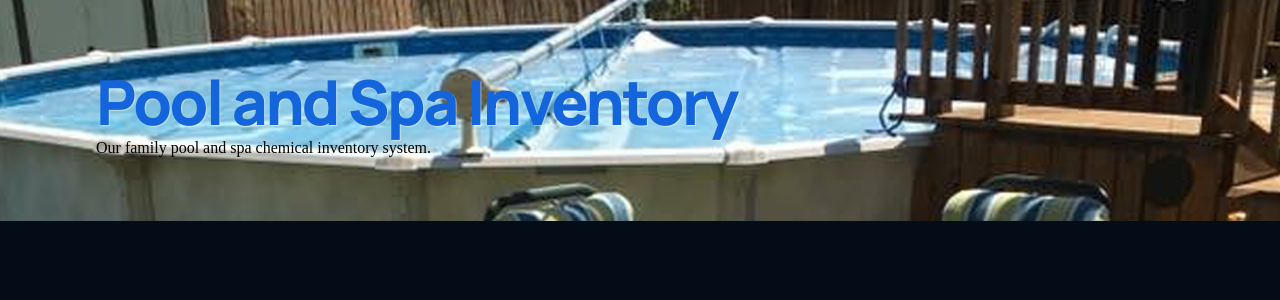
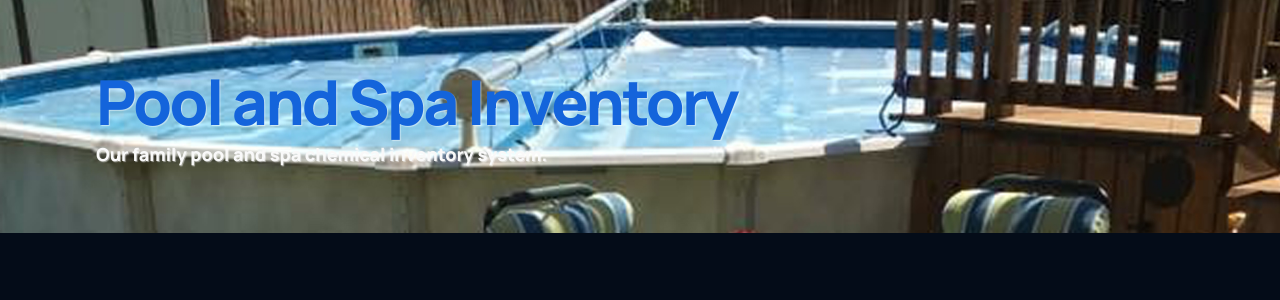
Before and after one commit to rehmpke/pool-and-spa, a React (Create React App) app: page / in a window 1280 px wide. Shown: the top 300 px of the page. Built offline with nearby package versions, Linux system fonts and the light colour scheme.

Commit message:
Change header font styles and class

```diff
--- a/src/containers/header/Header.jsx
+++ b/src/containers/header/Header.jsx
@@ -4,7 +4,7 @@ function Header() {
   return (
     <div className="app__header section__padding" id="home">
       <div className="app__header-content">
-        <h1 className="app__header-title">Pool and Spa Inventory</h1>
+        <h1>Pool and Spa Inventory</h1>
         <p>Our family pool and spa chemical inventory system.</p>
       </div>
     </div>
--- a/src/containers/header/header.css
+++ b/src/containers/header/header.css
@@ -15,14 +15,21 @@
   margin-right: 5rem;
 }
 
-.app__header-title {
+.app__header-content h1 {
   color: #1464db;
   text-shadow: 1px 1px 1px rgba(255, 255, 255, 0.5);
   font-family: var(--font-family);
   font-weight: 800;
   font-size: 62px;
   line-height: 75px;
-  /* or 121% */
-
   letter-spacing: -0.04em;
 }
+
+.app__header-content p {
+  color: #f9f9f9;
+  text-shadow: 1px 1px 1px rgba(255, 255, 255, 0.5);
+  font-family: var(--font-family);
+  font-weight: 800;
+  font-size: 18px;
+  line-height: 30px;
+}
```
